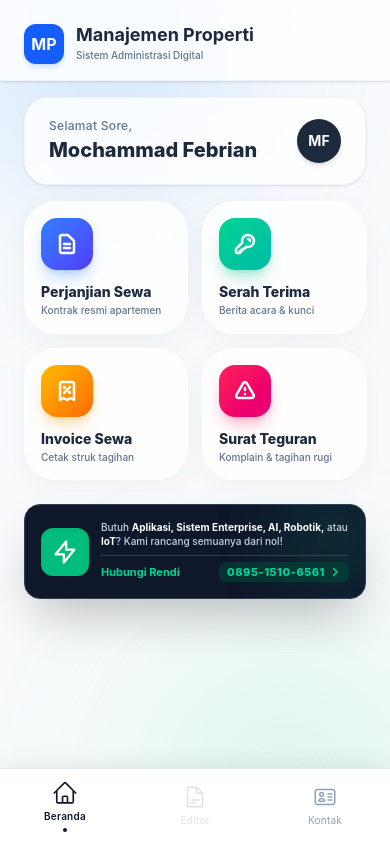
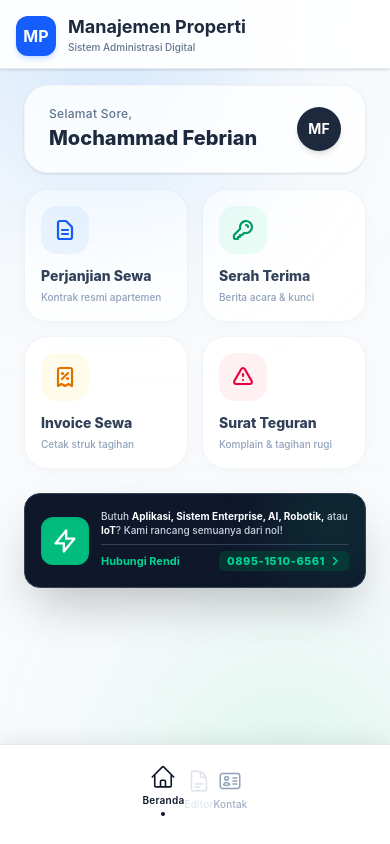
Before and after one commit to Rendirmdhnii/admsuncity, a React (Vite) app: page / in a window 390 px wide. Built offline with nearby package versions, Linux system fonts and the light colour scheme.

Commit message:
style: implement mobile viewport safe area and Apple-style natural soft tint UI

```diff
--- a/src/components/BottomNav.jsx
+++ b/src/components/BottomNav.jsx
@@ -36,7 +36,7 @@ export default function BottomNav() {
 
   return (
     <nav
-      className="fixed bottom-0 left-0 right-0 z-30 bg-white border-t border-slate-200"
+      className="fixed bottom-0 left-0 w-full bg-white border-t border-slate-200 safe-pb z-[60] flex justify-around items-center pt-2"
       style={{ boxShadow: '0 -4px 20px rgba(0,0,0,0.07)' }}
     >
       <div className="flex items-center max-w-lg mx-auto">
--- a/src/index.css
+++ b/src/index.css
@@ -19,3 +19,13 @@ html, body {
   flex-direction: column;
   overflow: hidden;
 }
+
+@supports (padding-top: env(safe-area-inset-top)) {
+  .safe-pt { padding-top: max(1rem, env(safe-area-inset-top)) !important; }
+  .safe-pb { padding-bottom: max(1rem, env(safe-area-inset-bottom)) !important; }
+}
+/* Fallback jika env() tidak didukung */
+@supports not (padding-top: env(safe-area-inset-top)) {
+  .safe-pt { padding-top: 1.25rem !important; }
+  .safe-pb { padding-bottom: 1.25rem !important; }
+}
--- a/src/views/Beranda.jsx
+++ b/src/views/Beranda.jsx
@@ -20,8 +20,8 @@ export default function Beranda() {
       <div className="absolute bottom-[-10%] right-[-10%] w-72 h-72 bg-emerald-200 rounded-full mix-blend-multiply filter blur-[80px] opacity-30 pointer-events-none"></div>
 
       {/* A. HEADER TETAP DI ATAS (Flex-none) */}
-      <div className="flex-none bg-white/80 backdrop-blur-md px-6 pt-6 pb-4 border-b border-slate-100 z-30 shadow-sm max-w-lg w-full mx-auto">
-        <div className="flex items-center justify-between">
+      <div className="flex-none bg-white/90 backdrop-blur-xl border-b border-slate-200/80 px-4 pb-3 safe-pt z-50 shadow-sm sticky top-0">
+        <div className="flex items-center justify-between max-w-lg mx-auto">
           <div className="flex items-center gap-3">
             <div className="w-10 h-10 bg-blue-600 rounded-xl text-white flex items-center justify-center font-bold shadow-md shadow-blue-500/20">
               MP
@@ -52,49 +52,49 @@ export default function Beranda() {
           {/* Tombol 1: Perjanjian Sewa */}
           <button
             onClick={() => pilihJenis('sewa')}
-            className="bg-white/80 backdrop-blur-xl p-4 rounded-4xl shadow-[0_8px_30px_rgb(0,0,0,0.04)] border border-white/80 flex flex-col justify-center items-start text-left active:scale-95 transition-all w-full cursor-pointer hover:shadow-lg"
+            className="bg-white p-4 rounded-3xl shadow-[0_2px_15px_-3px_rgba(0,0,0,0.04)] border border-slate-100 flex flex-col justify-center items-start text-left active:scale-95 transition-all w-full cursor-pointer hover:shadow-lg"
           >
-            <div className="bg-linear-to-br from-blue-500 to-indigo-600 text-white p-3.5 rounded-2xl mb-3 shadow-lg shadow-blue-500/30">
-              <svg className="w-6 h-6" fill="none" stroke="currentColor" viewBox="0 0 24 24"><path strokeLinecap="round" strokeLinejoin="round" strokeWidth="2.5" d="M9 12h6m-6 4h6m2 5H7a2 2 0 01-2-2V5a2 2 0 012-2h5.586a1 1 0 01.707.293l5.414 5.414a1 1 0 01.293.707V19a2 2 0 01-2 2z"></path></svg>
+            <div className="bg-blue-50 text-blue-600 p-3 rounded-2xl mb-3">
+              <svg className="w-6 h-6" fill="none" stroke="currentColor" viewBox="0 0 24 24"><path strokeLinecap="round" strokeLinejoin="round" strokeWidth="2.2" d="M9 12h6m-6 4h6m2 5H7a2 2 0 01-2-2V5a2 2 0 012-2h5.586a1 1 0 01.707.293l5.414 5.414a1 1 0 01.293.707V19a2 2 0 01-2 2z"></path></svg>
             </div>
-            <h3 className="font-extrabold text-slate-800 text-sm mb-0.5">Perjanjian Sewa</h3>
-            <p className="text-[10px] text-slate-500 font-medium leading-tight">Kontrak resmi apartemen</p>
+            <h3 className="font-extrabold text-slate-700 text-sm mb-1">Perjanjian Sewa</h3>
+            <p className="text-[10px] text-slate-400 font-medium">Kontrak resmi apartemen</p>
           </button>
 
           {/* Tombol 2: Serah Terima */}
           <button
             onClick={() => pilihJenis('serah_terima')}
-            className="bg-white/80 backdrop-blur-xl p-4 rounded-4xl shadow-[0_8px_30px_rgb(0,0,0,0.04)] border border-white/80 flex flex-col justify-center items-start text-left active:scale-95 transition-all w-full cursor-pointer hover:shadow-lg"
+            className="bg-white p-4 rounded-3xl shadow-[0_2px_15px_-3px_rgba(0,0,0,0.04)] border border-slate-100 flex flex-col justify-center items-start text-left active:scale-95 transition-all w-full cursor-pointer hover:shadow-lg"
           >
-            <div className="bg-linear-to-br from-emerald-400 to-teal-500 text-white p-3.5 rounded-2xl mb-3 shadow-lg shadow-emerald-500/30">
-              <svg className="w-6 h-6" fill="none" stroke="currentColor" viewBox="0 0 24 24"><path strokeLinecap="round" strokeLinejoin="round" strokeWidth="2.5" d="M15 7a2 2 0 012 2m4 0a6 6 0 01-7.743 5.743L11 17H9v2H7v2H4a1 1 0 01-1-1v-2.586a1 1 0 01.293-.707l5.964-5.964A6 6 0 1121 9z"></path></svg>
+            <div className="bg-emerald-50 text-emerald-600 p-3 rounded-2xl mb-3">
+              <svg className="w-6 h-6" fill="none" stroke="currentColor" viewBox="0 0 24 24"><path strokeLinecap="round" strokeLinejoin="round" strokeWidth="2.2" d="M15 7a2 2 0 012 2m4 0a6 6 0 01-7.743 5.743L11 17H9v2H7v2H4a1 1 0 01-1-1v-2.586a1 1 0 01.293-.707l5.964-5.964A6 6 0 1121 9z"></path></svg>
             </div>
-            <h3 className="font-extrabold text-slate-800 text-sm mb-0.5">Serah Terima</h3>
-            <p className="text-[10px] text-slate-500 font-medium leading-tight">Berita acara & kunci</p>
+            <h3 className="font-extrabold text-slate-700 text-sm mb-1">Serah Terima</h3>
+            <p className="text-[10px] text-slate-400 font-medium">Berita acara & kunci</p>
           </button>
 
           {/* Tombol 3: Invoice Sewa */}
           <button
             onClick={() => pilihJenis('invoice_sewa')}
-            className="bg-white/80 backdrop-blur-xl p-4 rounded-4xl shadow-[0_8px_30px_rgb(0,0,0,0.04)] border border-white/80 flex flex-col justify-center items-start text-left active:scale-95 transition-all w-full cursor-pointer hover:shadow-lg"
+            className="bg-white p-4 rounded-3xl shadow-[0_2px_15px_-3px_rgba(0,0,0,0.04)] border border-slate-100 flex flex-col justify-center items-start text-left active:scale-95 transition-all w-full cursor-pointer hover:shadow-lg"
           >
-            <div className="bg-linear-to-br from-amber-400 to-orange-500 text-white p-3.5 rounded-2xl mb-3 shadow-lg shadow-amber-500/30">
-              <svg className="w-6 h-6" fill="none" stroke="currentColor" viewBox="0 0 24 24"><path strokeLinecap="round" strokeLinejoin="round" strokeWidth="2.5" d="M9 14l6-6m-5.5.5h.01m4.99 5h.01M19 21V5a2 2 0 00-2-2H7a2 2 0 00-2 2v16l3.5-2 3.5 2 3.5-2 3.5 2zM10 8.5a.5.5 0 11-1 0 .5.5 0 011 0zm5 5a.5.5 0 11-1 0 .5.5 0 011 0z"></path></svg>
+            <div className="bg-amber-50 text-amber-600 p-3 rounded-2xl mb-3">
+              <svg className="w-6 h-6" fill="none" stroke="currentColor" viewBox="0 0 24 24"><path strokeLinecap="round" strokeLinejoin="round" strokeWidth="2.2" d="M9 14l6-6m-5.5.5h.01m4.99 5h.01M19 21V5a2 2 0 00-2-2H7a2 2 0 00-2 2v16l3.5-2 3.5 2 3.5-2 3.5 2zM10 8.5a.5.5 0 11-1 0 .5.5 0 011 0zm5 5a.5.5 0 11-1 0 .5.5 0 011 0z"></path></svg>
             </div>
-            <h3 className="font-extrabold text-slate-800 text-sm mb-0.5">Invoice Sewa</h3>
-            <p className="text-[10px] text-slate-500 font-medium leading-tight">Cetak struk tagihan</p>
+            <h3 className="font-extrabold text-slate-700 text-sm mb-1">Invoice Sewa</h3>
+            <p className="text-[10px] text-slate-400 font-medium">Cetak struk tagihan</p>
           </button>
 
           {/* Tombol 4: Surat Teguran */}
           <button
             onClick={() => pilihJenis('komplain')}
-            className="bg-white/80 backdrop-blur-xl p-4 rounded-4xl shadow-[0_8px_30px_rgb(0,0,0,0.04)] border border-white/80 flex flex-col justify-center items-start text-left active:scale-95 transition-all w-full cursor-pointer hover:shadow-lg"
+            className="bg-white p-4 rounded-3xl shadow-[0_2px_15px_-3px_rgba(0,0,0,0.04)] border border-slate-100 flex flex-col justify-center items-start text-left active:scale-95 transition-all w-full cursor-pointer hover:shadow-lg"
           >
-            <div className="bg-linear-to-br from-rose-500 to-pink-600 text-white p-3.5 rounded-2xl mb-3 shadow-lg shadow-rose-500/30">
-              <svg className="w-6 h-6" fill="none" stroke="currentColor" viewBox="0 0 24 24"><path strokeLinecap="round" strokeLinejoin="round" strokeWidth="2.5" d="M12 9v2m0 4h.01m-6.938 4h13.856c1.54 0 2.502-1.667 1.732-3L13.732 4c-.77-1.333-2.694-1.333-3.464 0L3.34 16c-.77 1.333.192 3 1.732 3z"></path></svg>
+            <div className="bg-rose-50 text-rose-600 p-3 rounded-2xl mb-3">
+              <svg className="w-6 h-6" fill="none" stroke="currentColor" viewBox="0 0 24 24"><path strokeLinecap="round" strokeLinejoin="round" strokeWidth="2.2" d="M12 9v2m0 4h.01m-6.938 4h13.856c1.54 0 2.502-1.667 1.732-3L13.732 4c-.77-1.333-2.694-1.333-3.464 0L3.34 16c-.77 1.333.192 3 1.732 3z"></path></svg>
             </div>
-            <h3 className="font-extrabold text-slate-800 text-sm mb-0.5">Surat Teguran</h3>
-            <p className="text-[10px] text-slate-500 font-medium leading-tight">Komplain & tagihan rugi</p>
+            <h3 className="font-extrabold text-slate-700 text-sm mb-1">Surat Teguran</h3>
+            <p className="text-[10px] text-slate-400 font-medium">Komplain & tagihan rugi</p>
           </button>
 
         </div>
--- a/src/views/Kontak.jsx
+++ b/src/views/Kontak.jsx
@@ -19,7 +19,8 @@ export default function Kontak() {
       <div className="absolute bottom-[-10%] right-[-10%] w-72 h-72 bg-emerald-200 rounded-full mix-blend-multiply filter blur-[80px] opacity-30 pointer-events-none"></div>
 
       {/* A. HEADER TETAP DI ATAS (Flex-none) */}
-      <div className="flex-none bg-white/80 backdrop-blur-md px-6 pt-6 pb-4 border-b border-slate-100 z-30 shadow-sm max-w-lg w-full mx-auto">
+      <div className="flex-none bg-white/90 backdrop-blur-xl border-b border-slate-200/80 px-4 pb-3 safe-pt z-50 shadow-sm sticky top-0">
+        <div className="max-w-lg w-full mx-auto">
           <h2 className="text-2xl font-extrabold text-slate-900 flex items-center gap-2">
             <svg className="w-6 h-6 text-blue-600" fill="none" stroke="currentColor" viewBox="0 0 24 24">
               <path strokeLinecap="round" strokeLinejoin="round" strokeWidth={2} d="M12 6.253v13m0-13C10.832 5.477 9.246 5 7.5 5S4.168 5.477 3 6.253v13C4.168 18.477 5.754 18 7.5 18s3.332.477 4.5 1.253m0-13C13.168 5.477 14.754 5 16.5 5c1.747 0 3.332.477 4.5 1.253v13C19.832 18.477 18.247 18 16.5 18c-1.746 0-3.332.477-4.5 1.253" />
@@ -29,6 +30,7 @@ export default function Kontak() {
           <p className="text-xs text-slate-500 mt-1 font-medium">
             {contacts.length} kontak tersimpan
           </p>
+        </div>
       </div>
 
       {/* B. AREA KONTEN TENGAH DENGAN INTERNAL SCROLL HALUS (Flex-1) */}
```
Also changed, not shown: src/views/Editor.jsx (+4 -3 lines). Lines whose indentation alone changed are shown as unchanged.
